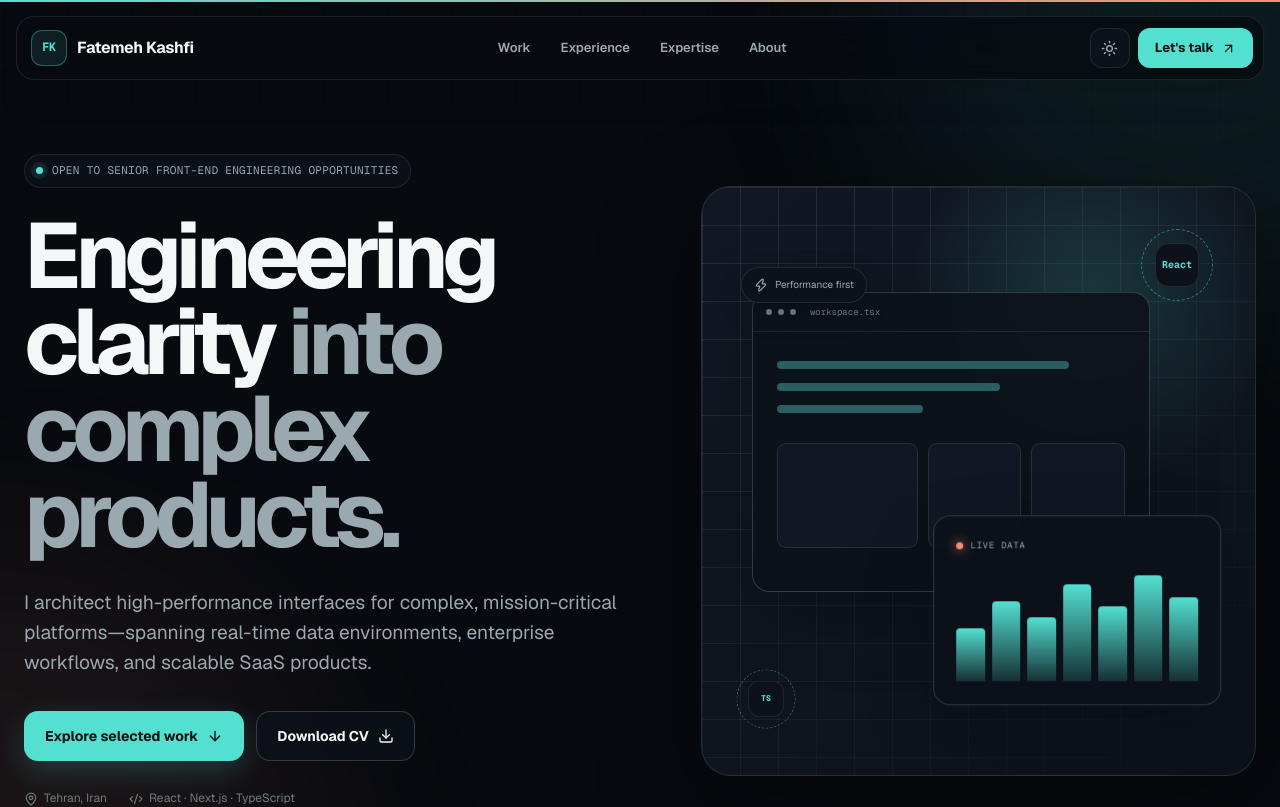
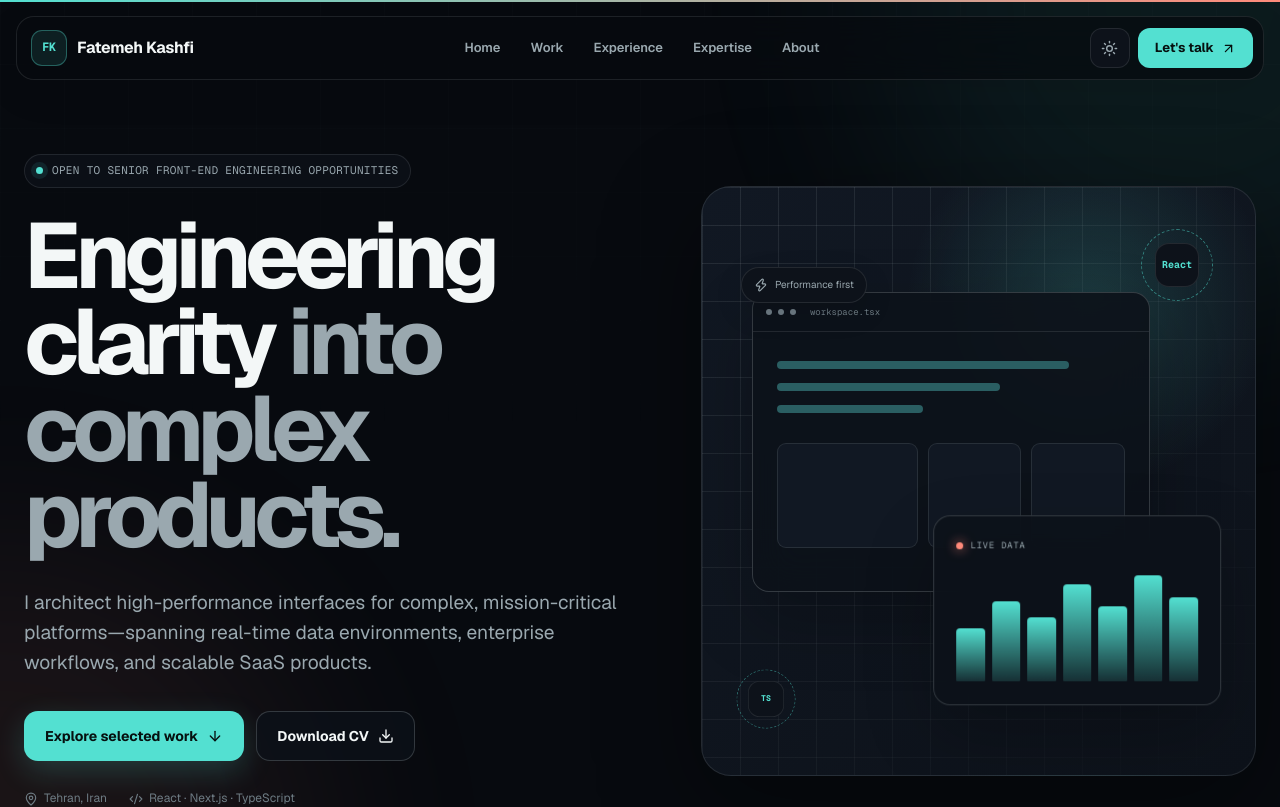
Before and after one commit to sf-kashfi/portfolio, a Next.js app: page / in a window 1280 px wide. Shown: the top 807 px of the page. Built offline with nearby package versions, Linux system fonts and the light colour scheme.

Commit message:
feat: add Home nav item for hero section

```diff
--- a/components/portfolio.tsx
+++ b/components/portfolio.tsx
@@ -44,6 +44,7 @@ import {
 } from "@/lib/portfolio-data";
 
 const navItems = [
+  { label: "Home", href: "#top" },
   { label: "Work", href: "#work" },
   { label: "Experience", href: "#experience" },
   { label: "Expertise", href: "#expertise" },
```
